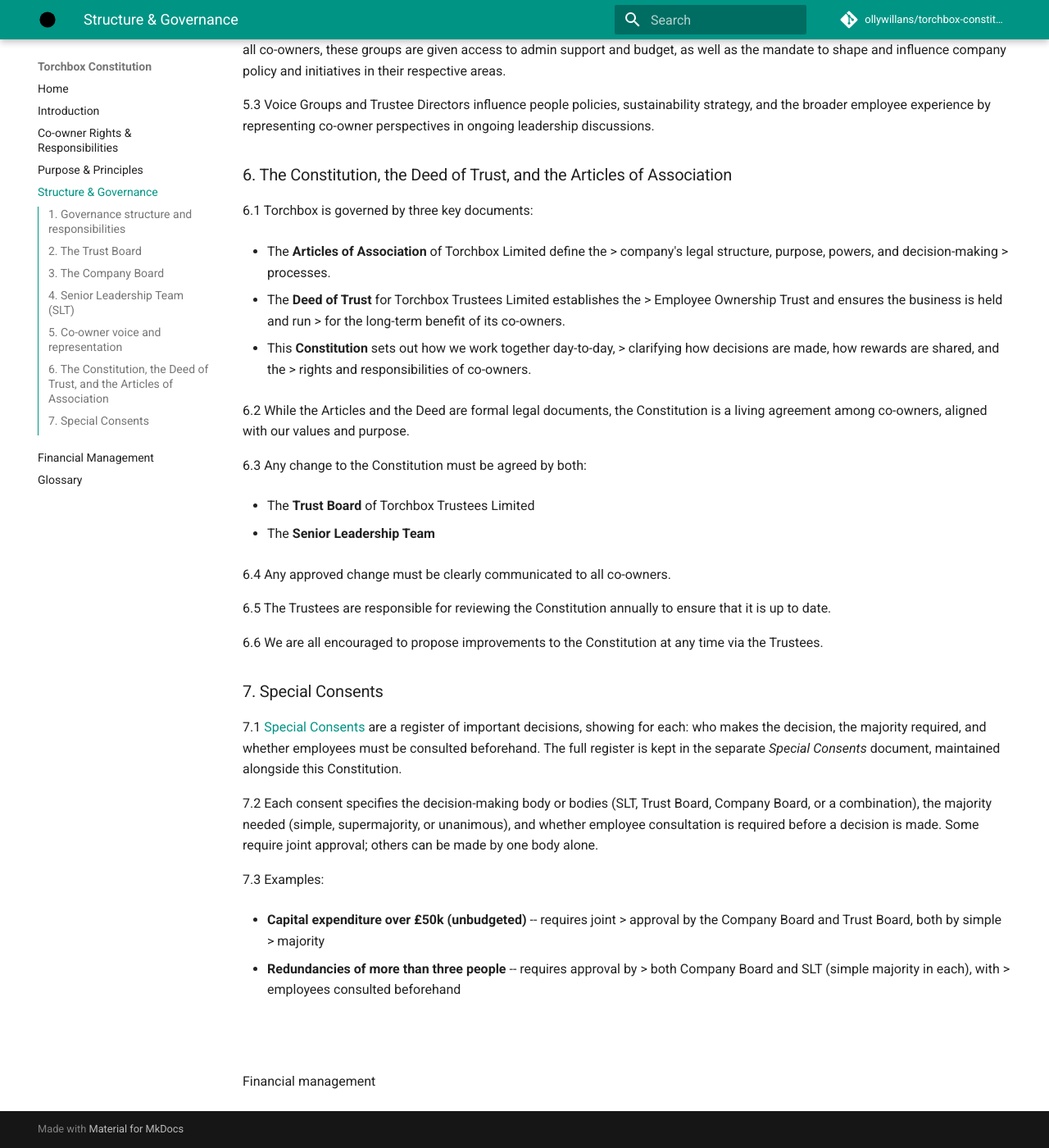
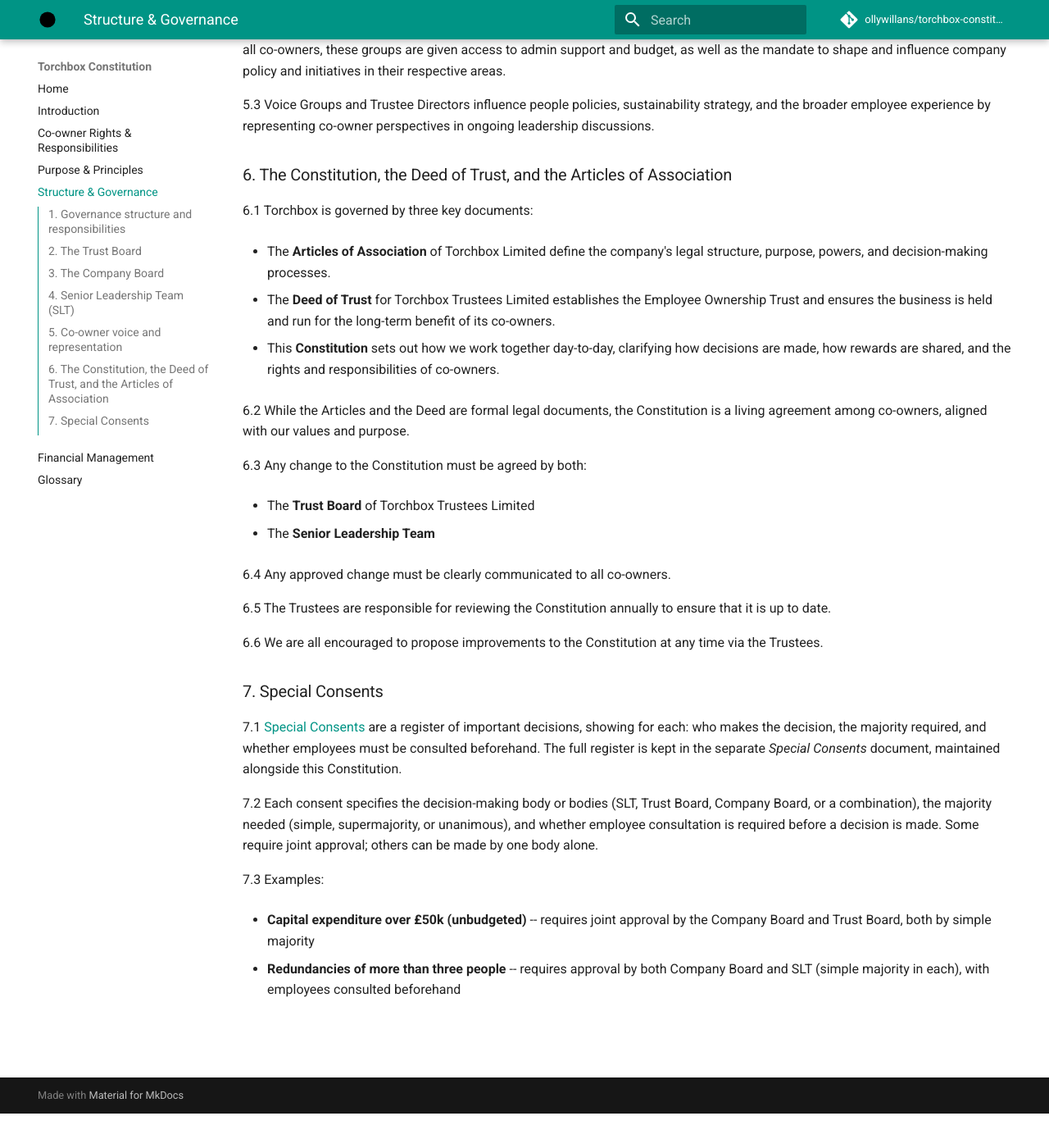
Before and after one commit to torchbox/torchbox-constitution, an MkDocs documentation site: the page built from docs/structure-and-governance.md, in a window 1280 px wide and 1400 px high, scrolled down 2630 px. Shown: the whole window at 82% size. Built offline with MkDocs 1.6.1 and Material for MkDocs 9.7.7, drawn with Linux system fonts in a browser that asks for light colours; comment, search, counter and statistics services are not loaded; after the commit the page ends 3988 px from its top, so only the background shows below that; some of the changed text lies outside the part shown.

Commit message:
Update structure-and-governance.md

```diff
--- a/docs/structure-and-governance.md
+++ b/docs/structure-and-governance.md
@@ -9,13 +9,9 @@
 
 -   **The [Trust Board](https://find-and-update.company-information.service.gov.uk/company/12054233/officers)** controls the ownership of the company on behalf of all co-owners and ensures it is run in line with our purpose, values and long-term interests. This includes financial oversight, representing the co-owner\'s perspective in strategic matters, and holding leadership accountable for the business\'s health and direction.
 
--   **The [Company Board](https://find-and-update.company-information.service.gov.uk/company/03983354/officers)**
-    > has ultimate responsibility for the running of Torchbox and
-    > meeting the company's legal and statutory obligations.
+-   **The [Company Board](https://find-and-update.company-information.service.gov.uk/company/03983354/officers)**  has ultimate responsibility for the running of Torchbox and meeting the company's legal and statutory obligations.
 
--   **The Senior Leadership Team (SLT)** oversees the day-to-day
-    > operations of the business, encompassing strategy, business
-    > performance, operations, and management.
+-   **The Senior Leadership Team (SLT)** oversees the day-to-day operations of the business, encompassing strategy, business performance, operations, and management.
 
 1.2 Torchbox Ltd is owned by the Torchbox Employee Ownership Trust
 (EOT), which holds 100% of the company's shares on behalf of all
@@ -31,19 +27,13 @@
 
 2.2 The Trust Board consists of:
 
--   Four elected **Employee Trustee Directors**, elected via
-    > ranked-choice voting by all Co-owners and Long Term Contractors
-    > for three-year terms.
+-   Four elected **Employee Trustee Directors**, elected via ranked-choice voting by all Co-owners and Long Term Contractors for three-year terms.
 
--   One **Independent Trustee Director**, recruited by the Trustees and
-    > CEO and appointed for a two-year term.
+-   One **Independent Trustee Director**, recruited by the Trustees and CEO and appointed for a two-year term.
 
--   One **Founder Trustee Director**, reviewed and renewed by mutual
-    > agreement between Olly Willans or Tom Dyson and the Trustees after
-    > each three-year term.
+-   One **Founder Trustee Director**, reviewed and renewed by mutual agreement between Olly Willans or Tom Dyson and the Trustees after each three-year term.
 
--   One **representative from the Board of the Company** (can be the
-    > same as the Founder Trustee).
+-   One **representative from the Board of the Company** (can be the same as the Founder Trustee).
 
 2.3 The Trustee Directors meet quarterly with the CEO to review business
 performance, finances, and people matters. The CEO reports on company
@@ -131,13 +121,11 @@
 
 -   **Open-door access** to the SLT and the Company Board
 
--   **Input via the Trustee Directors**, who represent the co-owner\'s
-    > views in discussions with leadership
+-   **Input via the Trustee Directors**, who represent the co-owner\'s views in discussions with leadership
 
 -   **Team leads and line managers**
 
--   **The People team**, for feedback on policy, wellbeing, and
-    > workplace experience
+-   **The People team**, for feedback on policy, wellbeing, and workplace experience
 
 5.2 Voice Groups focus on topics central to our purpose, vision, and
 values, including sustainability, wellbeing, and inclusion. Open to all
@@ -151,17 +139,11 @@
 
 6.1 Torchbox is governed by three key documents:
 
--   The **Articles of Association** of Torchbox Limited define the
-    > company's legal structure, purpose, powers, and decision-making
-    > processes.
+-   The **Articles of Association** of Torchbox Limited define the company's legal structure, purpose, powers, and decision-making processes.
 
--   The **Deed of Trust** for Torchbox Trustees Limited establishes the
-    > Employee Ownership Trust and ensures the business is held and run
-    > for the long-term benefit of its co-owners.
+-   The **Deed of Trust** for Torchbox Trustees Limited establishes the Employee Ownership Trust and ensures the business is held and run for the long-term benefit of its co-owners.
 
--   This **Constitution** sets out how we work together day-to-day,
-    > clarifying how decisions are made, how rewards are shared, and the
-    > rights and responsibilities of co-owners.
+-   This **Constitution** sets out how we work together day-to-day, clarifying how decisions are made, how rewards are shared, and the rights and responsibilities of co-owners.
 
 6.2 While the Articles and the Deed are formal legal documents, the
 Constitution is a living agreement among co-owners, aligned with our
@@ -198,14 +180,8 @@
 
 7.3 Examples:
 
--   **Capital expenditure over £50k (unbudgeted)** -- requires joint
-    > approval by the Company Board and Trust Board, both by simple
-    > majority
+-   **Capital expenditure over £50k (unbudgeted)** -- requires joint approval by the Company Board and Trust Board, both by simple majority
 
--   **Redundancies of more than three people** -- requires approval by
-    > both Company Board and SLT (simple majority in each), with
-    > employees consulted beforehand
+-   **Redundancies of more than three people** -- requires approval by both Company Board and SLT (simple majority in each), with employees consulted beforehand
 
 ###
-
-Financial management
```
